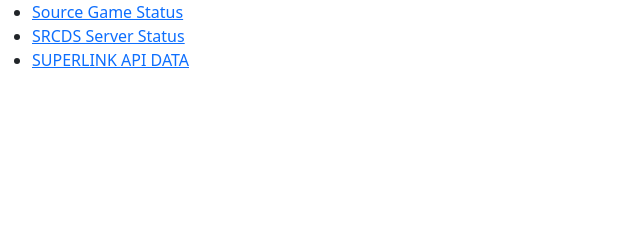
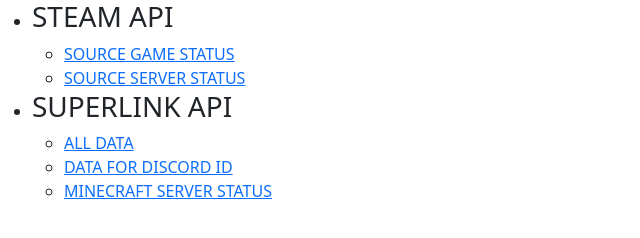
Before and after one commit to Pequla/databrowser, a plain HTML site: page index.html in a window 1280 px wide. Shown: the whole page, without its empty margins (0-640 px from the left). Drawn offline with nearby package versions, Linux system fonts and the light colour scheme.

```diff
--- a/index.html
+++ b/index.html
@@ -1,5 +1,6 @@
 <!DOCTYPE html>
 <html lang="en">
+
 <head>
     <meta charset="UTF-8">
     <meta http-equiv="X-UA-Compatible" content="IE=edge">
@@ -8,11 +9,26 @@
     <link href="https://cdn.jsdelivr.net/npm/bootstrap@5.0.2/dist/css/bootstrap.min.css" rel="stylesheet"
         integrity="sha384-EVSTQN3/azprG1Anm3QDgpJLIm9Nao0Yz1ztcQTwFspd3yD65VohhpuuCOmLASjC" crossorigin="anonymous">
 </head>
+
 <body>
     <ul>
-        <li><a href="./steam/game.html">Source Game Status</a></li>
-        <li><a href="./steam/server.html">SRCDS Server Status</a></li>
-        <li><a href="./all.html">SUPERLINK API DATA</a></li>
+        <li>
+            <h3>STEAM API</h3>
+            <ul>
+                <li><a href="./steam/game.html">SOURCE GAME STATUS</a></li>
+                <li><a href="./steam/server.html">SOURCE SERVER STATUS</a></li>
+
+            </ul>
+        </li>
+        <li>
+            <h3>SUPERLINK API</h3>
+            <ul>
+                <li><a href="./all.html">ALL DATA</a></li>
+                <li><a href="./data-discord.html">DATA FOR DISCORD ID</a></li>
+                <li><a href="./server-status.html">MINECRAFT SERVER STATUS</a></li>
+            </ul>
+        </li>
     </ul>
 </body>
+
 </html>
```
Also changed, not shown: server-status.html (+16 -1 lines).
